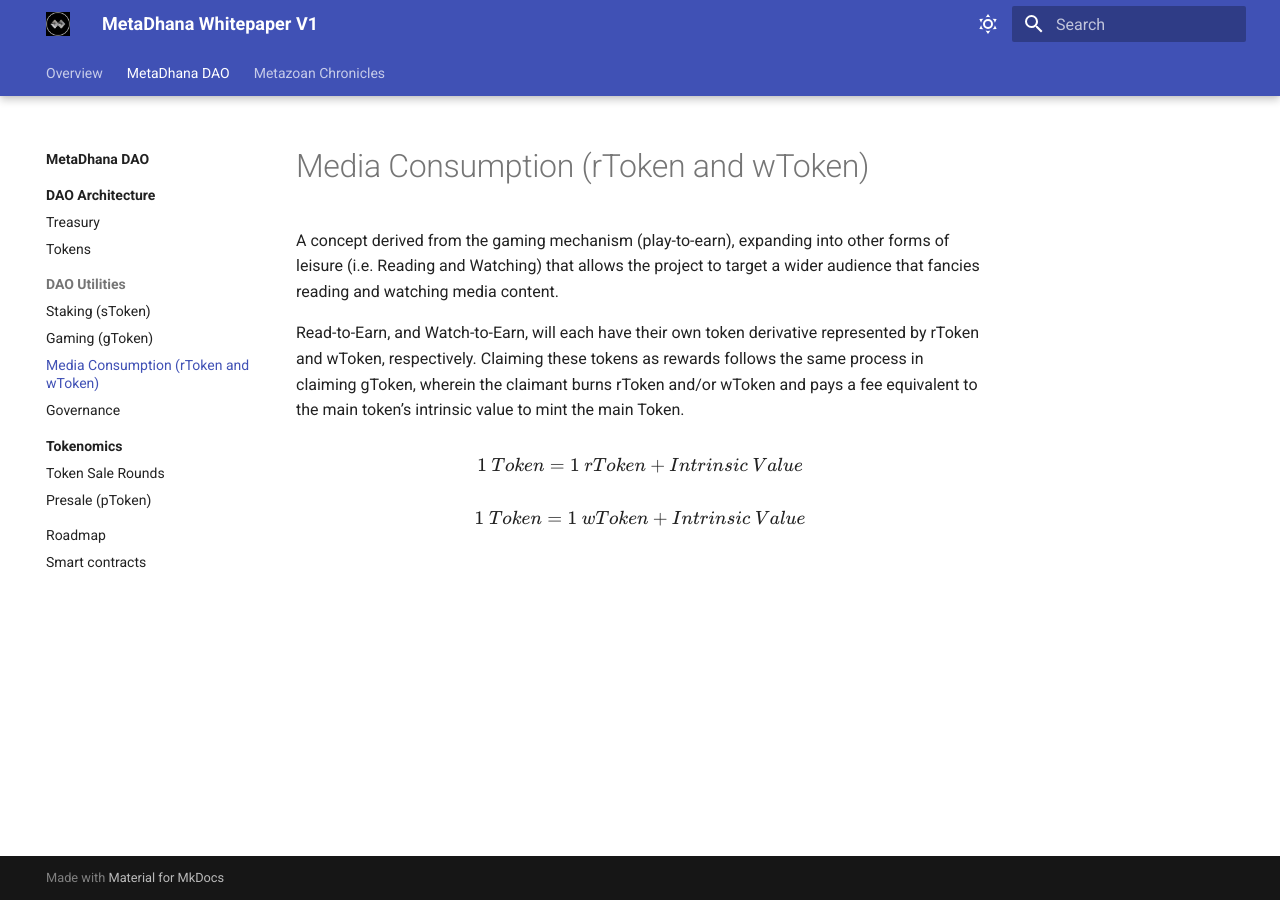
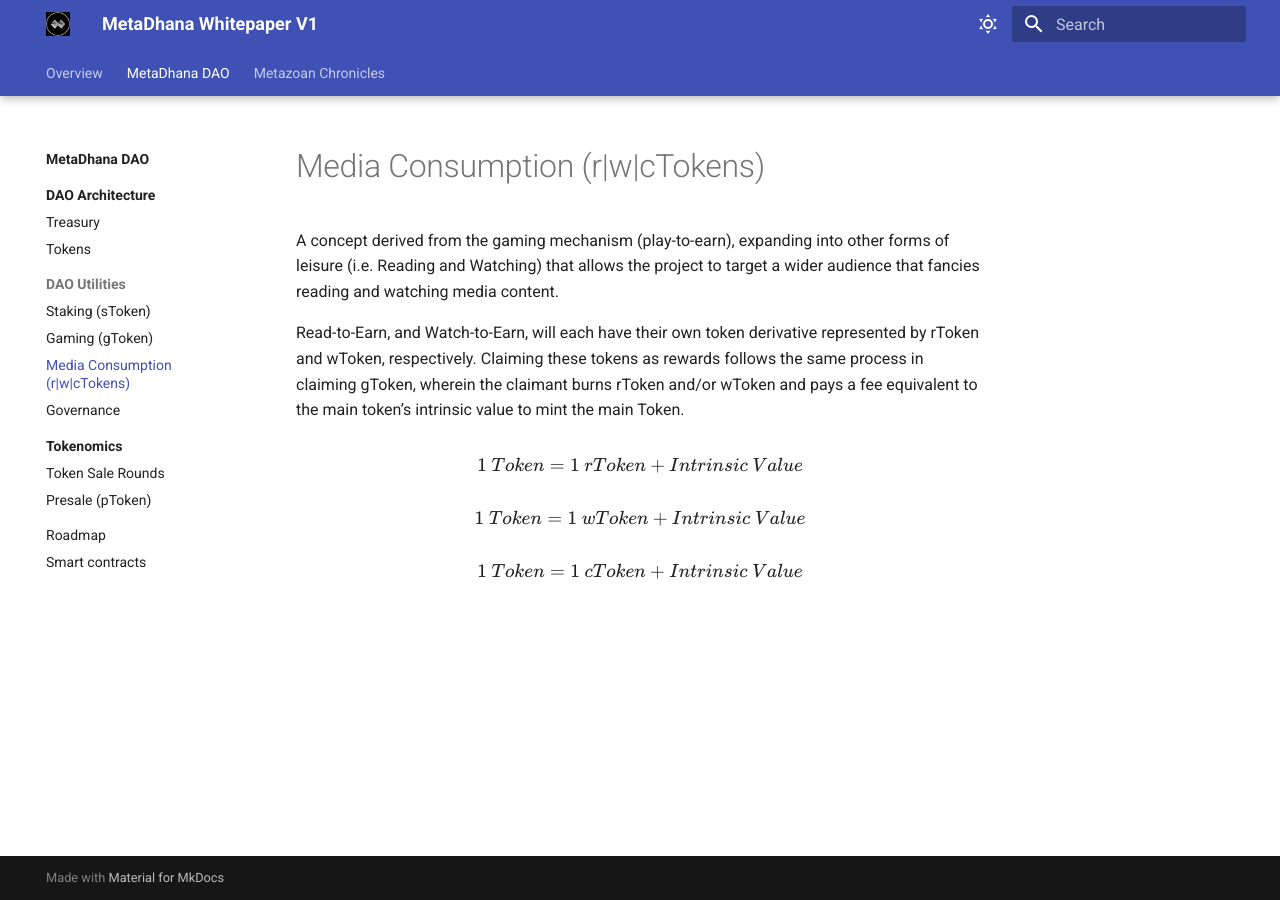
Before and after one commit to AshtreeBV/metazoan-whitepaper, an MkDocs documentation site: the page built from docs/dao/utilities/media-consumption.md, in a window 1280 px wide. Built offline with MkDocs 1.6.1 and Material for MkDocs 9.7.7, drawn with Linux system fonts in a browser that asks for light colours.

Commit message:
chat to earn

```diff
--- a/docs/dao/utilities/media-consumption.md
+++ b/docs/dao/utilities/media-consumption.md
@@ -1,4 +1,4 @@
-# Media Consumption (rToken and wToken)
+# Media Consumption (r|w|cTokens)
 
 A concept derived from the gaming mechanism (play-to-earn), expanding into other forms of leisure (i.e. Reading and Watching) that allows the project to target a wider audience that fancies reading and watching media content.
 
@@ -11,3 +11,7 @@ Read-to-Earn, and Watch-to-Earn, will each have their own token derivative repre
 \[
 1 \text{ }Token = 1 \text{ }wToken + Intrinsic \text{ }Value
 \]
+
+\[
+1 \text{ }Token = 1 \text{ }cToken + Intrinsic \text{ }Value
+\]
```
Also changed, not shown: docs/overview/roadmap.md (+1 -0 lines).
